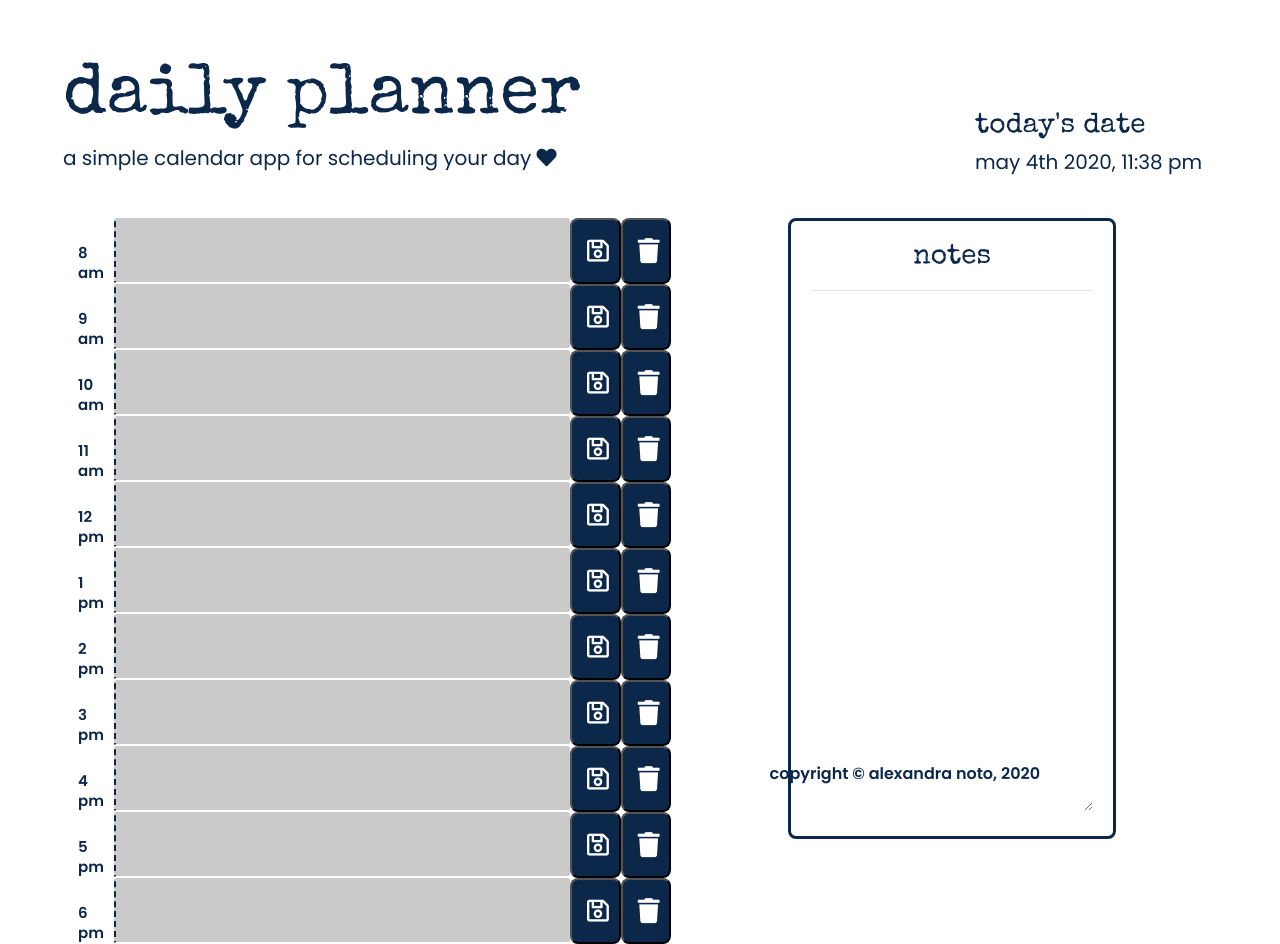
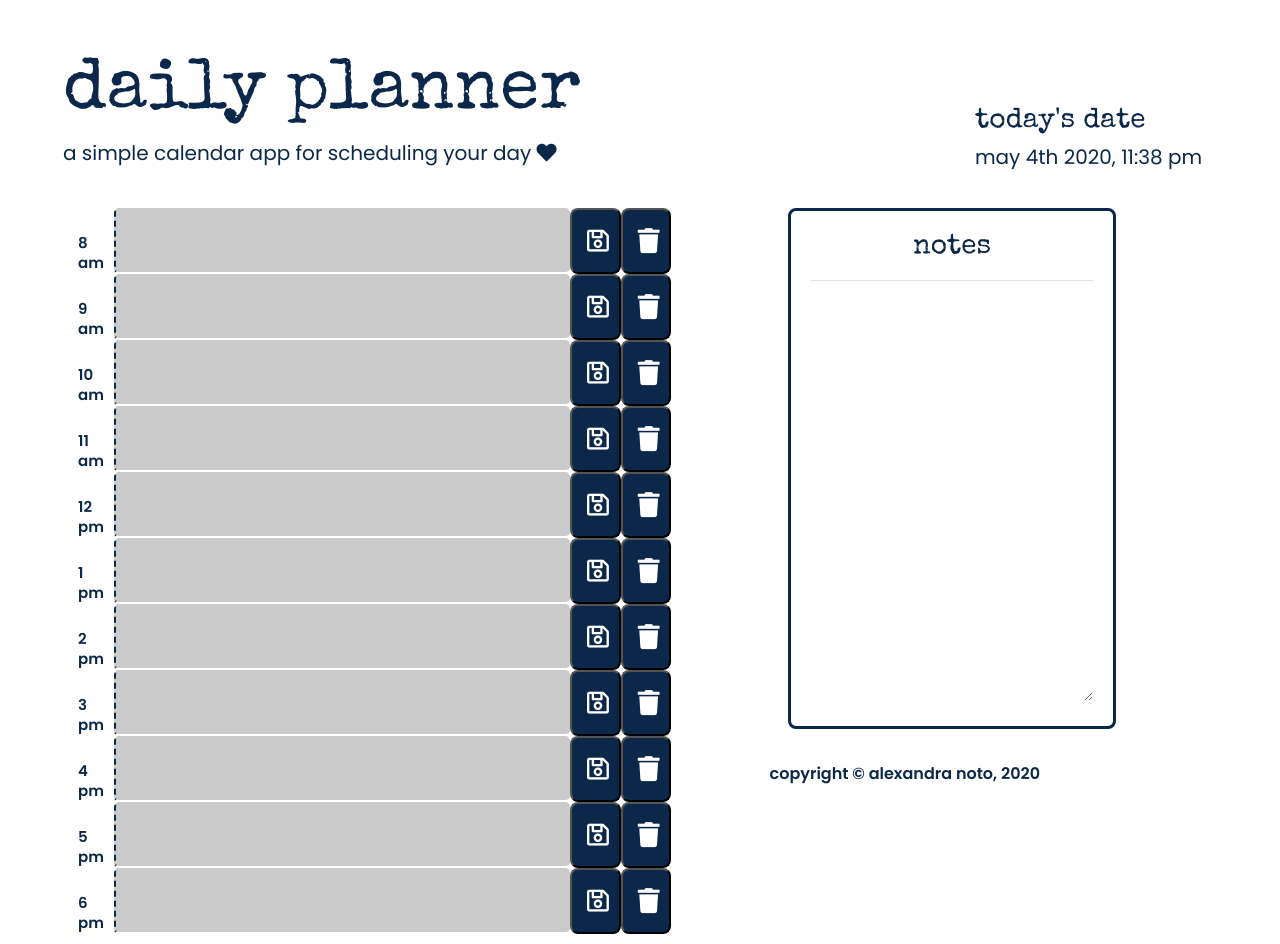
Before and after one commit to avnoto/Work-Day-Scheduler, a plain HTML site: page index.html in a window 1280 px wide. Drawn offline with nearby package versions, Linux system fonts and the light colour scheme; a web font is replaced by a local one.

Commit message:
minor styling adjustments

```diff
--- a/index.html
+++ b/index.html
@@ -122,14 +122,14 @@
                         <div class="card-body text-center">
                             <h3 class="card-title">notes</h3>
                             <hr>
-                            <textarea rows="25" id="text-notes" class="col-lg-12 notes" data-input="notes"></textarea>
+                            <textarea rows="20" id="text-notes" class="col-lg-12 notes" data-input="notes"></textarea>
                         </div>
                     </div>
                 </div>
             </div>
         </div>
     </div>
-    <nav class="navbar-nav fixed-bottom navbar-expand-sm navbar-custom pt-4">
+    <nav class="navbar-nav fixed-bottom navbar-expand-sm navbar-custom">
         <div class="container text-right">
             <div class="container text-dark">
                 <p class="footer">copyright &copy; alexandra noto, 2020</p>
--- a/style.css
+++ b/style.css
@@ -12,7 +12,7 @@ body {
     resize: none;
     border-left: 2px dashed #0B274A;
     border-bottom: 2px solid white;
-    border-radius: 3px;
+    border-radius: 5px;
 
   }
 
@@ -20,15 +20,6 @@ body {
     background-color: transparent;
     border-radius: 0;
 
-  }
-
-  .description{
-    white-space: pre-wrap;
-  }
-
-  .time-block {
-    text-align: center;
-    border-radius: 15px;
   }
 
 .past {
@@ -71,7 +62,7 @@ body {
 }
 
 header {
-  padding: 30px;
+  padding: 25px;
 }
 
 
```
Lines whose indentation alone changed are shown as unchanged.
